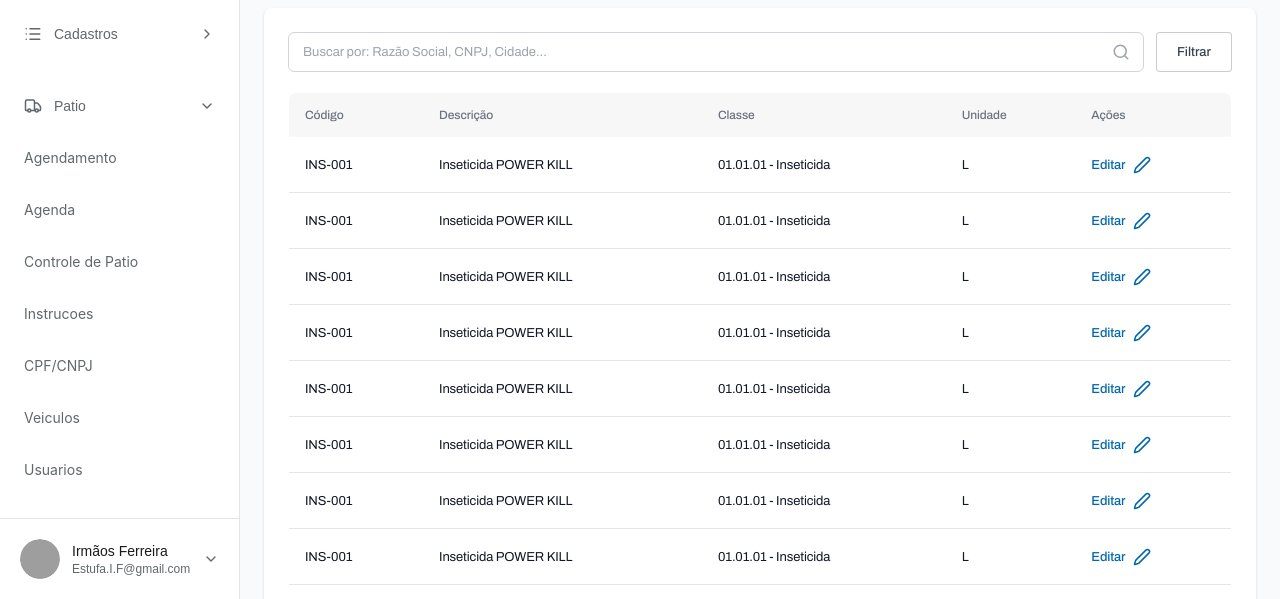
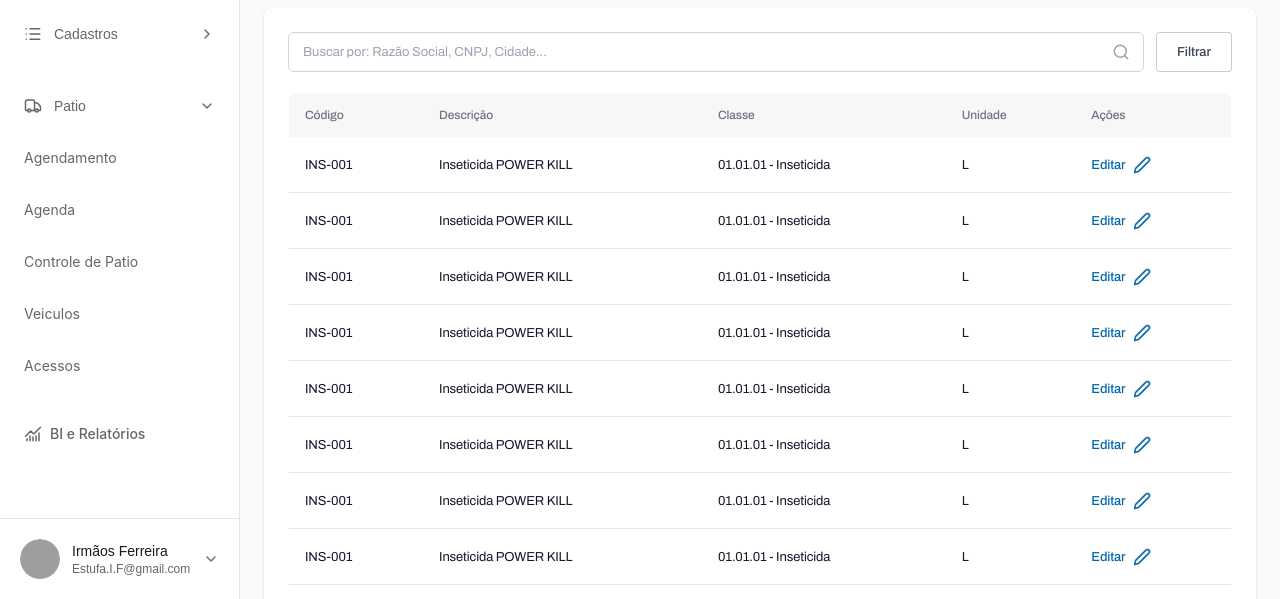
Before and after one commit to sistematawros-dev/Patiofront, a plain HTML site: page menu/produtos-servicos.html in a window 1280 px wide. Both pictures are taken after a click on the button "Patio". Shown: the part 201-800 px from the top of the page. Drawn offline with nearby package versions, Linux system fonts and the light colour scheme; grey boxes are pictures that could not be loaded.

Commit message:
Update submenu links in produtos-servicos.html

```diff
--- a/menu/produtos-servicos.html
+++ b/menu/produtos-servicos.html
@@ -184,14 +184,14 @@
                     </div>
                     <i data-lucide="chevron-down" class="dropdown-arrow"></i>
                 </button>
-                <div class="nav-submenu">
+                 <div class="nav-submenu">
                     <a href="./agendamento.html" class="nav-subitem">Agendamento</a>
                     <a href="./agenda.html" class="nav-subitem">Agenda</a>
                     <a href="./controlepatio.html" class="nav-subitem">Controle de Patio</a>
-                    <a href="./patio.html?tab=instrucoes" class="nav-subitem" data-tab-link="instrucoes">Instrucoes</a>
-                    <a href="./patio.html?tab=cpfcnpj" class="nav-subitem" data-tab-link="cpfcnpj">CPF/CNPJ</a>
+                    <!--<a href="./patio.html?tab=instrucoes" class="nav-subitem" data-tab-link="instrucoes">Instrucoes</a>
+                    <a href="./patio.html?tab=cpfcnpj" class="nav-subitem" data-tab-link="cpfcnpj">CPF/CNPJ</a>-->
                     <a href="./veiculos.html" class="nav-subitem">Veiculos</a>
-                    <a href="./patio.html?tab=usuarios" class="nav-subitem" data-tab-link="usuarios">Usuarios</a>
+                    <a href="./Acessos.html" class="nav-subitem">Acessos</a>
                 </div>
             </div>
 
```
